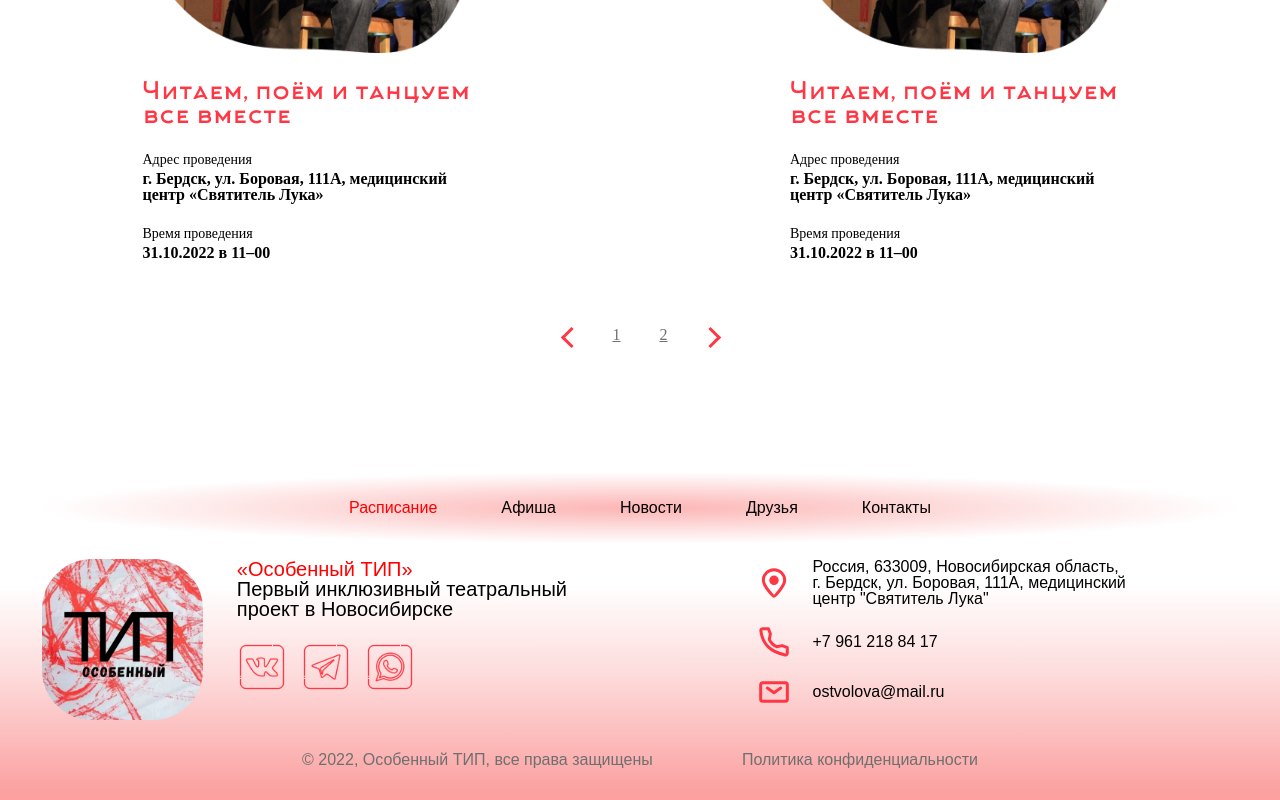
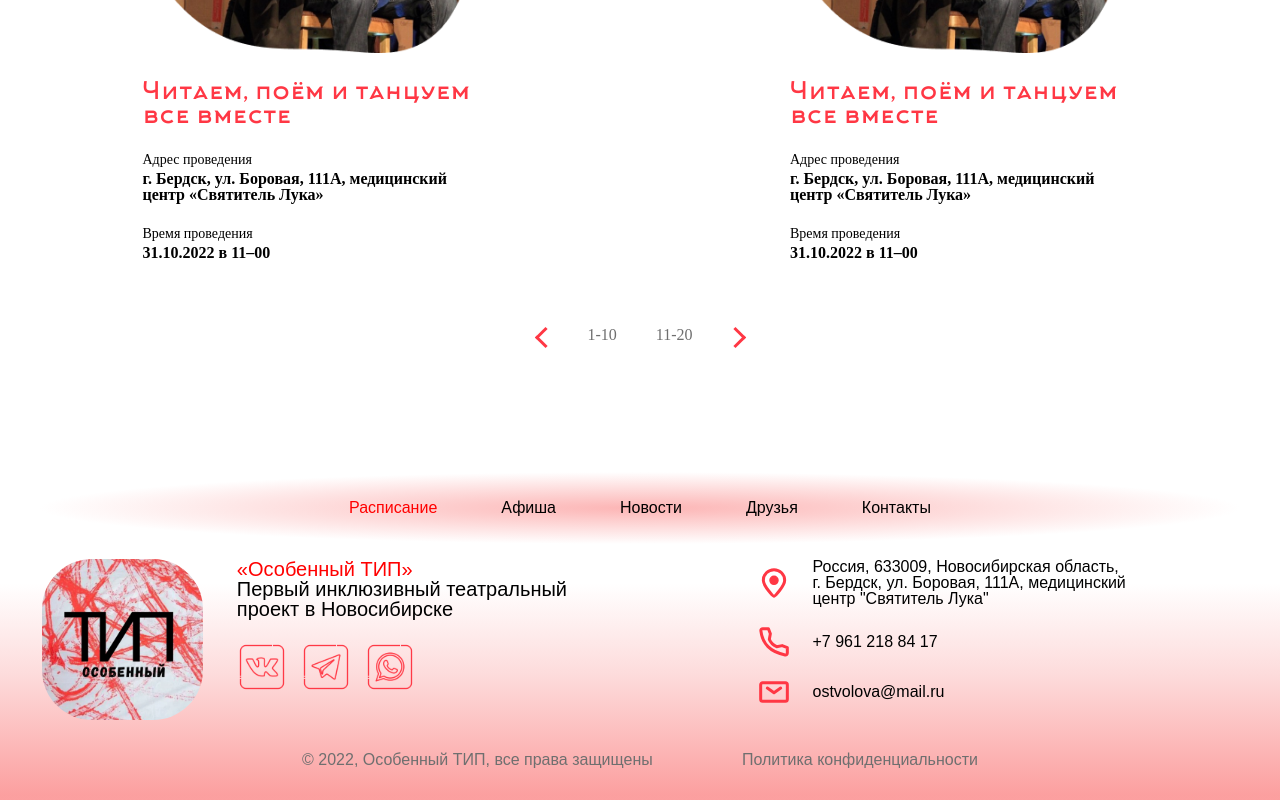
Before and after one commit to MikeChe419/Special-type, a React (Create React App) app: page /schedule in a window 1280 px wide. Shown: the part 2962-3762 px from the top of the page. Built offline with nearby package versions, Linux system fonts and the light colour scheme; a web font is replaced by a local one.

Commit message:
done pagination with pages

```diff
--- a/src/components/Pagination/Pagination.jsx
+++ b/src/components/Pagination/Pagination.jsx
@@ -3,12 +3,11 @@ import '../../styles/@global.sass';
 import '../../styles/@mixins.sass';
 import './Pagination.sass';
 
-const Pagination = ({ eventsCount, totlalEvents, paginate, nextPage, prevPage, currentEventsPage}) => {
+const Pagination = ({ eventsCount, totlalEvents, paginate, nextPage, prevPage}) => {
   const pageNumbers= []
   for (let i=1; i <= Math.ceil(totlalEvents/eventsCount); i++) {
     pageNumbers.push(`${i}`)
   }
-
   return (
     <nav className='schedule__nav'>
       <div className='schedule__page-conntainer'>
@@ -16,10 +15,7 @@ const Pagination = ({ eventsCount, totlalEvents, paginate, nextPage, prevPage, c
           <ul className='schedule__pages-list'> {
             pageNumbers.map((number) => (
               <li className='schedule__pages-item' key={number}>
-
-                <NavLink className={({isActive}) => isActive ? "schedule__pages schedule__pages_active" : "schedule__pages"}
-                //  className='schedule__pages'
-                 onClick={() => paginate(number)}>{number}</NavLink>
+                <NavLink onClick={() => paginate(number)} className={({isActive}) => isActive ? "schedule__pages schedule__pages_active" : "schedule__pages"}>{number*10-9 + "-" + number*10}</NavLink>
               </li>
               ))
             }
--- a/src/components/Pagination/Pagination.sass
+++ b/src/components/Pagination/Pagination.sass
@@ -19,14 +19,13 @@
 
 .schedule__pages
   @include textRegular-16
-  border: none
   background-color: white
   color: #6F6F6F
   cursor: pointer
+  text-decoration: none
 
 schedule__pages_active
   @include textSemiBold-16
-  border: none
   background-color: white
   color: #000000
 
--- a/src/components/ScheduleItem/ScheduleItem.jsx
+++ b/src/components/ScheduleItem/ScheduleItem.jsx
@@ -2,7 +2,6 @@ import "../../styles/@global.sass";
 import "../../styles/@mixins.sass";
 import "./ScheduleItem.sass";
 import ScheduleImg from "../../assets/images/ScheduleImg.png";
-//import {ScheduleImg} from ;
 
 const ScheduleItem = ({events}) => {
   for (let i=0; i<events.length; i++) {
--- a/src/components/ScheduleList/ScheduleList.jsx
+++ b/src/components/ScheduleList/ScheduleList.jsx
@@ -13,13 +13,13 @@ const ScheduleList = () => {
     setEventsList(dataEvent);
   }, [setEventsList, eventsCount]);
 
+
   const lastEventIndex = currentEvent * eventsCount;
   const firstEventIndex = lastEventIndex - eventsCount;
   const currentEventsPage = eventsList.slice(firstEventIndex, lastEventIndex);
   const paginate = pageNumber => setCurrentEvent(pageNumber);
   const nextPage = () => setCurrentEvent (pageNumber => pageNumber + 1)
   const prevPage = () => setCurrentEvent (pageNumber => pageNumber - 1)
-
   return (
   <>
     <ul className="schedule__list">
```
